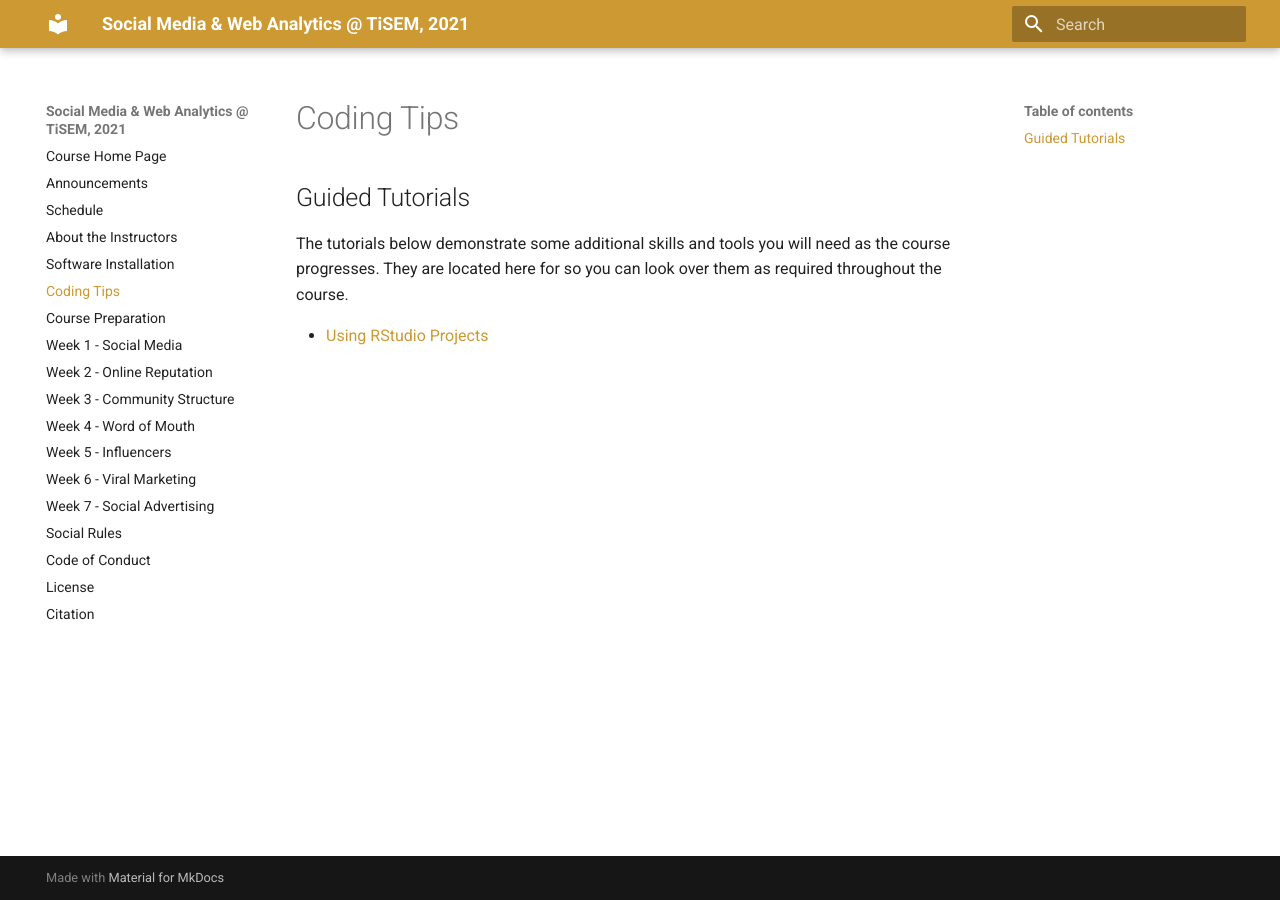
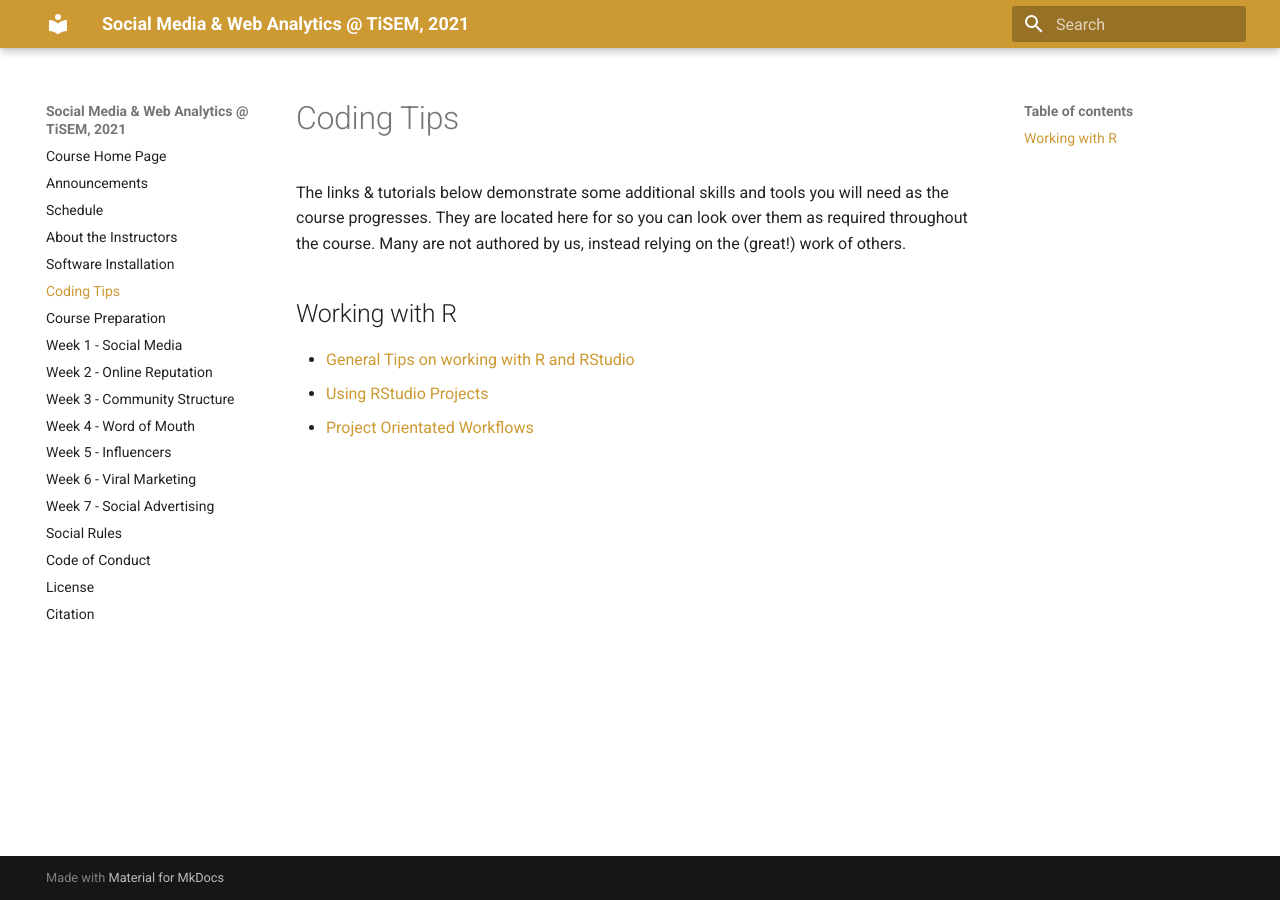
Before and after one commit to tisem-digital-marketing/2021-smwa, an MkDocs documentation site: the page built from docs/coding_tips.md, in a window 1280 px wide. Built offline with MkDocs 1.6.1 and Material for MkDocs 9.7.7, drawn with Linux system fonts in a browser that asks for light colours; old or Windows-style settings are respelled for this version of MkDocs.

Commit message:
some R and RStudio tips

```diff
--- a/docs/coding_tips.md
+++ b/docs/coding_tips.md
@@ -1,6 +1,9 @@
-## Guided Tutorials
+The links & tutorials below demonstrate some additional skills and tools you will need as the course progresses.
+They are located here for so you can look over them as required throughout the course.
+Many are not authored by us, instead relying on the (great!) work of others.
 
-The tutorials below demonstrate some additional skills and tools you will need as the course progresses.
-They are located here for so you can look over them as required throughout the course.
+## Working with R
 
+* [General Tips on working with R and RStudio](https://rstats.wtf/save-source.html)
 * [Using RStudio Projects](https://www.youtube.com/watch?v=hKoSJGWnFFA)
+* [Project Orientated Workflows](https://rstats.wtf/project-oriented-workflow.html)
```
